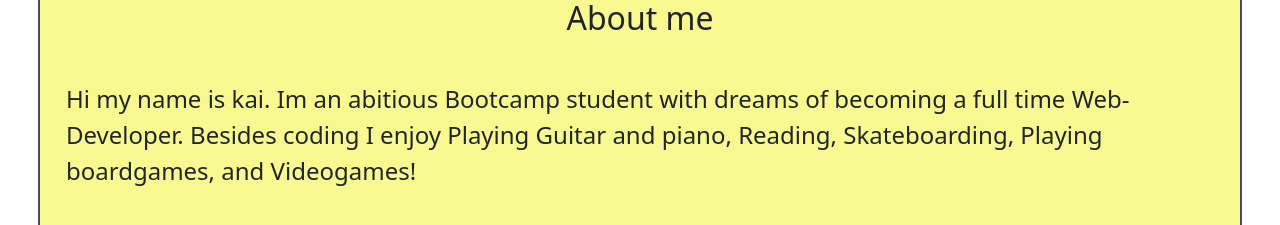
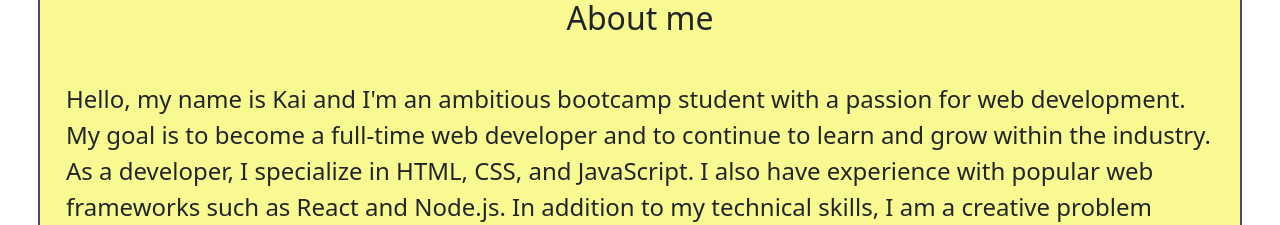
Before and after one commit to lacnoskillz/Kaikanes-Portfolio, a React (Create React App) app: page / in a window 1280 px wide. Shown: the part 547-772 px from the top of the page. Built offline with nearby package versions, Linux system fonts and the light colour scheme.

Commit message:
added more details to projects and improved about me section with more details

```diff
--- a/src/components/pages/About.js
+++ b/src/components/pages/About.js
@@ -13,7 +13,13 @@ export default function About() {
       <div className='aboutdiv'>
 
         <p><br />
-          Hi my name is kai. Im an abitious Bootcamp student with dreams of becoming a full time Web-Developer. Besides coding I enjoy Playing Guitar and piano, Reading, Skateboarding, Playing boardgames, and Videogames!
+        Hello, my name is Kai and I'm an ambitious bootcamp student with a passion for web development. My goal is to become a full-time web developer and to continue to learn and grow within the industry.
+
+As a developer, I specialize in HTML, CSS, and JavaScript. I also have experience with popular web frameworks such as React and Node.js. In addition to my technical skills, I am a creative problem solver with a keen eye for design.
+
+Outside of coding, I enjoy playing the guitar and piano, reading about technology and innovation, skateboarding, and playing board games and video games. These hobbies keep me grounded and help me stay focused on my goals.
+
+Overall, I am a dedicated and enthusiastic individual who is constantly looking to learn new skills and improve my craft. I am excited about the future of web development and the many possibilities it holds.
         </p>
       </div>
     </div>
--- a/src/components/pages/Portfolio.js
+++ b/src/components/pages/Portfolio.js
@@ -22,23 +22,23 @@ export default function Portfolio() {
       </div>
       <div className='projectcontainer'>
       <div>
-          <Project name="Cool-Beans" img={bean} details="Coffee E-commerce website for coffee lovers" link="https://cool-beans-ecommerce.herokuapp.com/" repo="https://github.com/hmustain/Cool-Beans" />
+          <Project name="Cool-Beans" img={bean} details="Coffee E-commerce website for coffee lovers using MERN stack with Stripepayment API, reacaptcha formspree and Bootstrap" link="https://cool-beans-ecommerce.herokuapp.com/" repo="https://github.com/hmustain/Cool-Beans" />
         </div>
         <div>
           {/* set and pass name, details, link, repo, img for Project component  */}
-          <Project name="Doggydaze" img={doggy} details="app to find establishments for you and your dog!" link="https://ancient-plains-63296.herokuapp.com/" repo="https://github.com/RosalvaMartinez/doggydaze" />
+          <Project name="Doggydaze" img={doggy} details="app to find establishments for you and your dog! Using Express, MySQL, express-handle-bars, recaptcha API and google maps API" link="https://ancient-plains-63296.herokuapp.com/" repo="https://github.com/RosalvaMartinez/doggydaze" />
         </div>
         <div>
-          <Project name="Movie Night" img={movie} details="app to search and find details on movies" link="https://calebcarnett.github.io/Movie-Night/" repo="https://github.com/calebcarnett/Movie-Search-Application" />
+          <Project name="Movie Night" img={movie} details="app to search and find details on movies. Using OMDB API, Youtube API and Tailwind CSS" link="https://calebcarnett.github.io/Movie-Night/" repo="https://github.com/calebcarnett/Movie-Search-Application" />
         </div>
         <div>
-          <Project name="Kaikanes-weather-dashboard" img={weather} details="App that uses weather api to get weather on searched city" link="https://lacnoskillz.github.io/Kaikanes-weather-dashboard/" repo="https://github.com/lacnoskillz/Kaikanes-weather-dashboard" />
+          <Project name="Kaikanes-weather-dashboard" img={weather} details="App that uses weather api to get weather on searched city. Using custom CSS, HTML and javascript" link="https://lacnoskillz.github.io/Kaikanes-weather-dashboard/" repo="https://github.com/lacnoskillz/Kaikanes-weather-dashboard" />
         </div>
         <div>
-          <Project name="Kaikanes-tech-blog" img={blog} details="Blog site where people can login and create/comment on blogs" link="https://whispering-everglades-18227.herokuapp.com/" repo="https://github.com/lacnoskillz/Kaikanes-tech-blog" />
+          <Project name="Kaikanes-tech-blog" img={blog} details="Blog site where people can login and create/comment on blogs. Some of the technologys used were Express, express-handle-bars and mySQL" link="https://whispering-everglades-18227.herokuapp.com/" repo="https://github.com/lacnoskillz/Kaikanes-tech-blog" />
         </div>
         <div>
-          <Project name="Kaikanes-calendar-application" img={calendar} details="add important events to a planner to help manage time" link="https://lacnoskillz.github.io/Kaikanes-calendar-application/" repo="https://github.com/lacnoskillz/Kaikanes-calendar-application" />
+          <Project name="Kaikanes-calendar-application" img={calendar} details="APP to add important events to a planner to help manage time using dayjs and javascript logic" link="https://lacnoskillz.github.io/Kaikanes-calendar-application/" repo="https://github.com/lacnoskillz/Kaikanes-calendar-application" />
         </div>
       </div>
 
```
